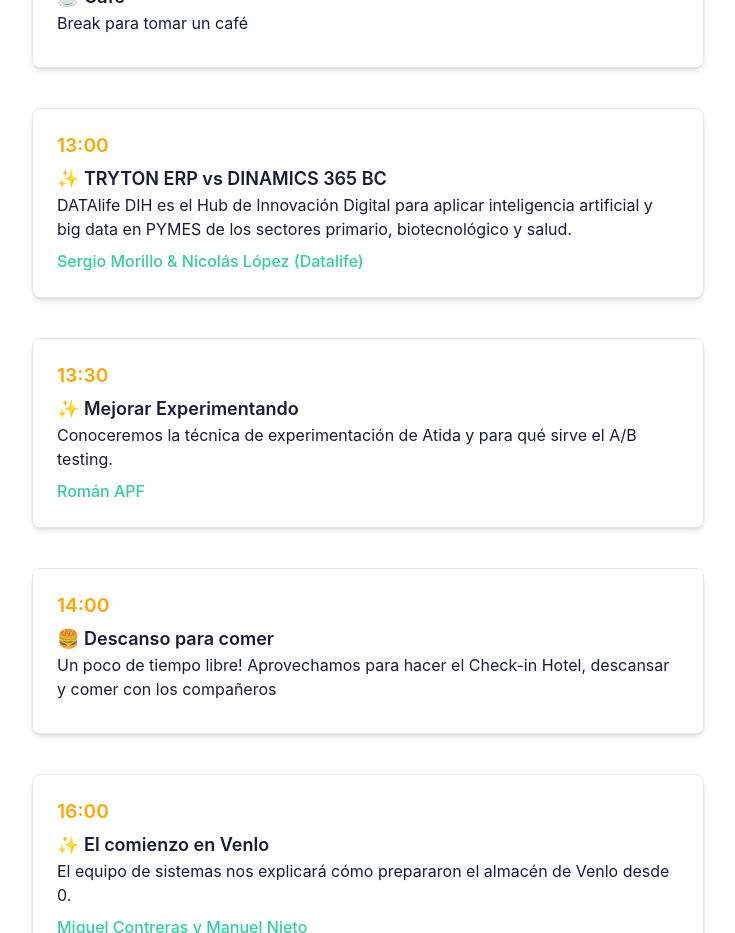
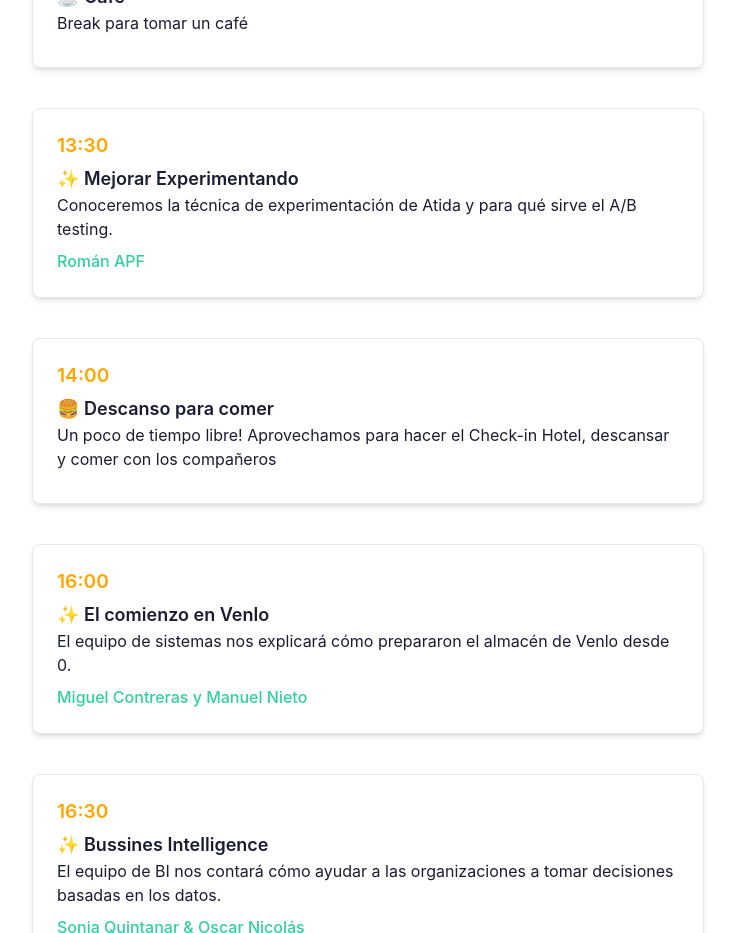
Before and after one commit to Romanapf/techy-2022, a Next.js app: page / in a window 1280 px wide. Shown: the part 1160-2093 px from the top of the page, without its empty margins (272-1007 px from the left). Built offline with nearby package versions, Linux system fonts and the light colour scheme.

Commit message:
new timeline

```diff
--- a/src/components/Grid/Grid.tsx
+++ b/src/components/Grid/Grid.tsx
@@ -31,12 +31,12 @@
             title: "☕️ Café",
             description: "Break para tomar un café",
         },
-        {
-            date: "13:00",
-            title: "✨ TRYTON ERP vs DINAMICS 365 BC",
-            description: "DATAlife DIH es el Hub de Innovación Digital para aplicar inteligencia artificial y big data en PYMES de los sectores primario, biotecnológico y salud.",
-            autor: "Sergio Morillo & Nicolás López (Datalife)"
-        },
+        // {
+        //     date: "13:00",
+        //     title: "✨ TRYTON ERP vs DINAMICS 365 BC",
+        //     description: "DATAlife DIH es el Hub de Innovación Digital para aplicar inteligencia artificial y big data en PYMES de los sectores primario, biotecnológico y salud.",
+        //     autor: "Sergio Morillo & Nicolás López (Datalife)"
+        // },
         {
             date: "13:30",
             title: "✨ Mejorar Experimentando",
```
